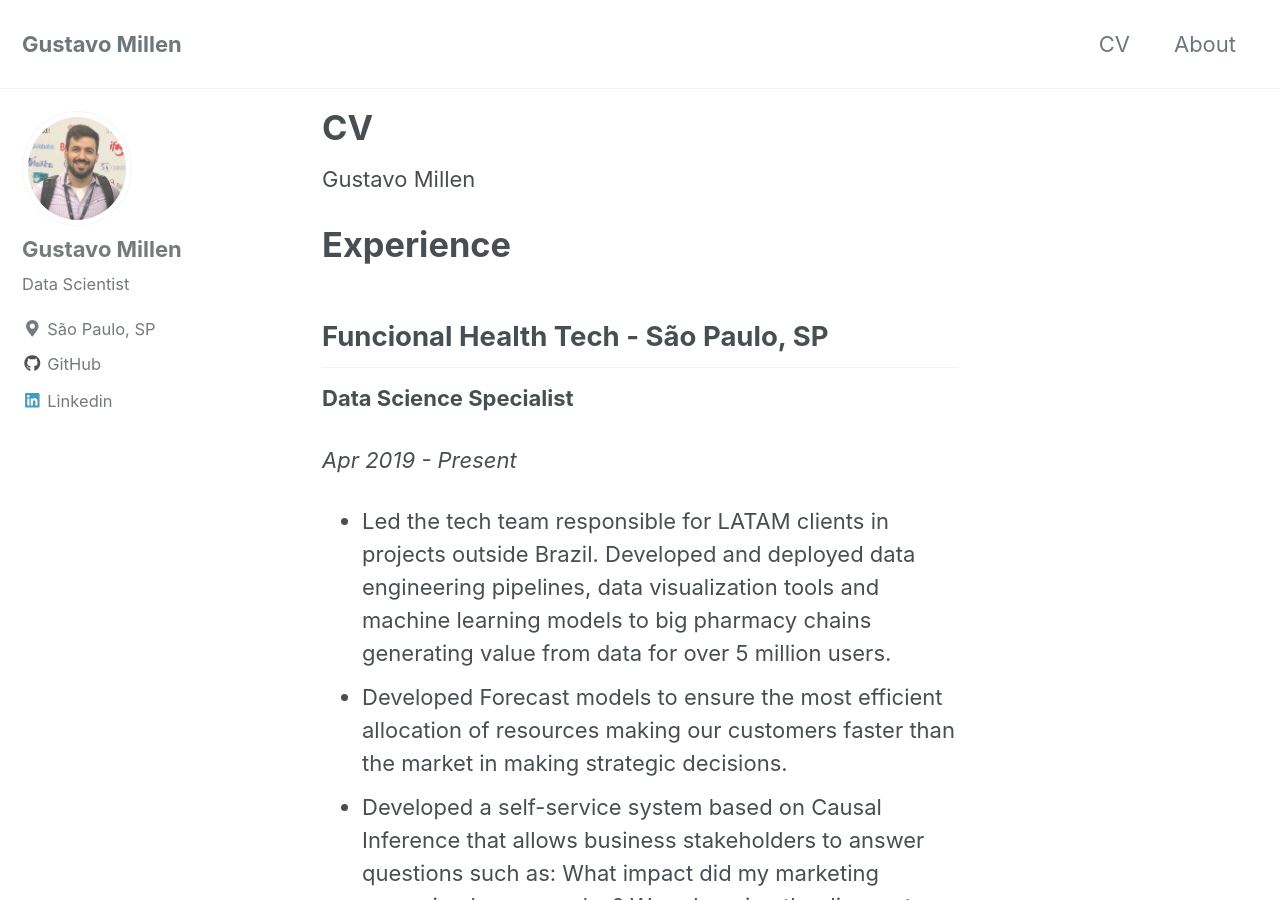
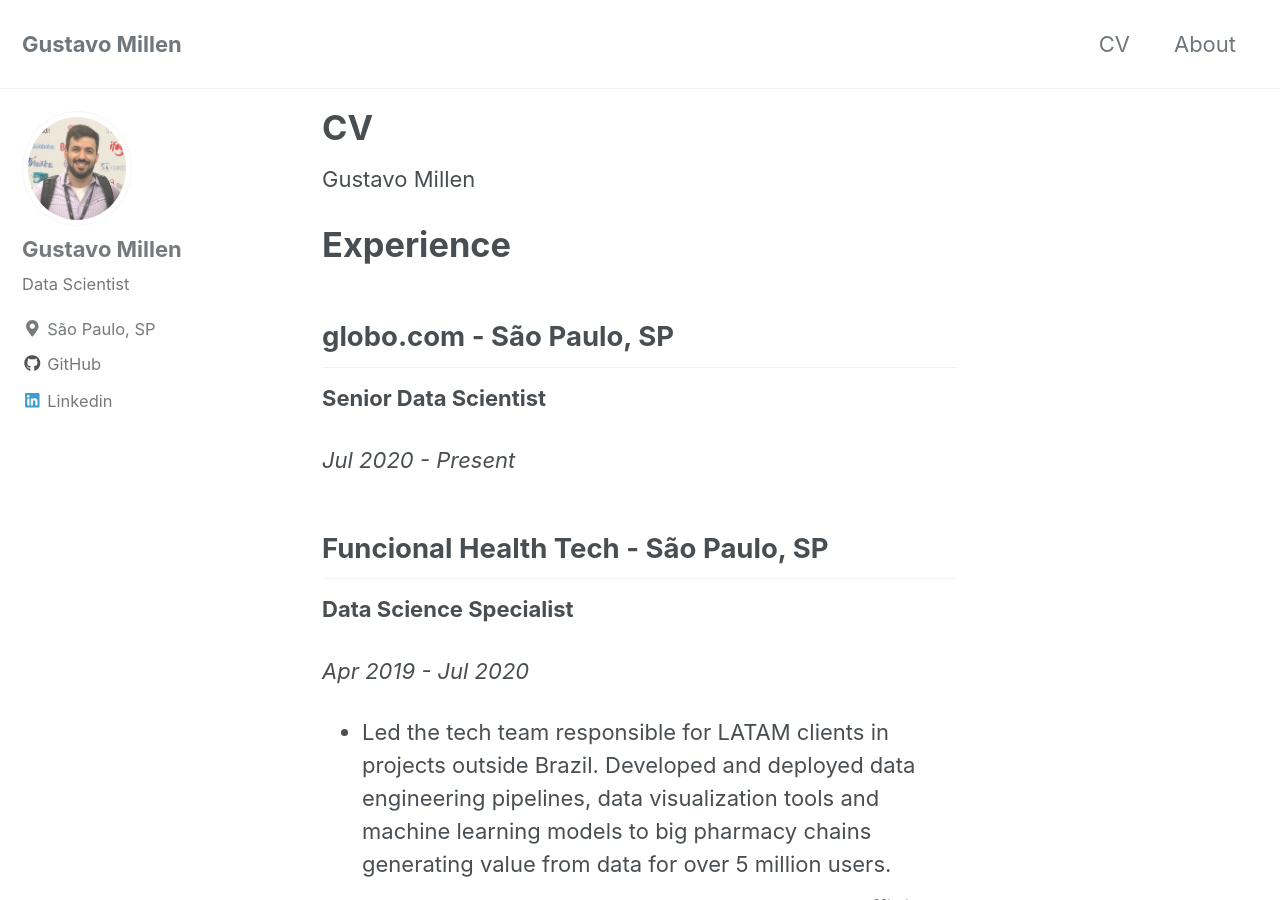
Before and after one commit to millengustavo/millengustavo.github.io, a Jekyll site: the page built from _pages/cv.md, in a window 1280 px wide and 900 px high. Built offline with Jekyll 4.4.1, drawn with Linux system fonts in a browser that asks for light colours; cached includes are drawn as plain includes; nearby versions of some CDN libraries.

Commit message:
Update CV

```diff
--- a/_pages/cv.md
+++ b/_pages/cv.md
@@ -7,11 +7,17 @@
 
 # Experience
 
+## globo.com - São Paulo, SP
+
+**Senior Data Scientist**
+
+_Jul 2020 - Present_
+
 ## Funcional Health Tech - São Paulo, SP
 
 **Data Science Specialist**
 
-_Apr 2019 - Present_
+_Apr 2019 - Jul 2020_
 
 - Led the tech team responsible for LATAM clients in projects outside Brazil. Developed and deployed data engineering pipelines, data visualization tools and machine learning models to big pharmacy chains generating value from data for over 5 million users.
 - Developed Forecast models to ensure the most efficient allocation of resources making our customers faster than the market in making strategic decisions.
```
